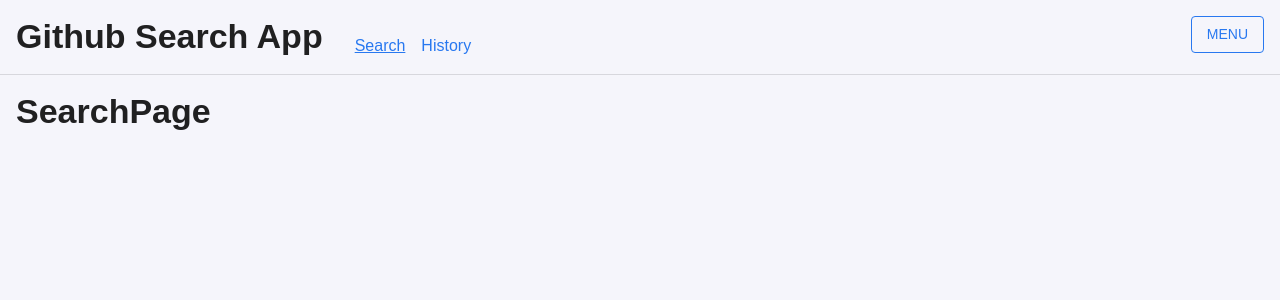
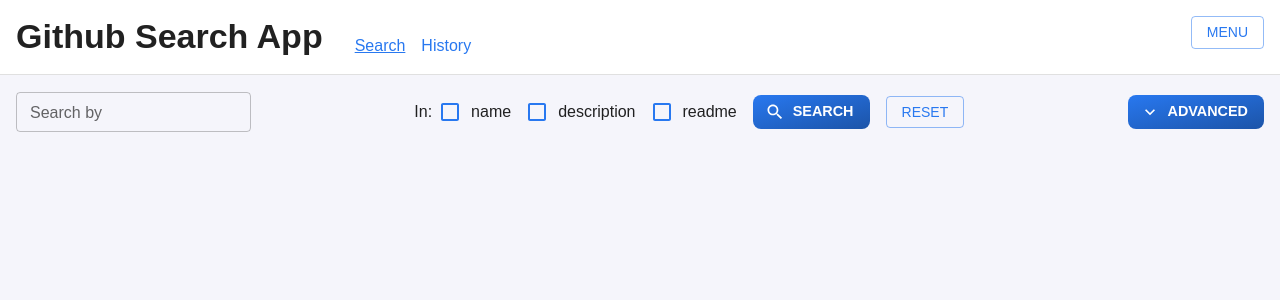
Before and after one commit to vis0rka/github-search-repo, a React (Vite) app: page /search in a window 1280 px wide. Shown: the top 300 px of the page. Built offline with nearby package versions, Linux system fonts and the light colour scheme.

Commit message:
create default search layout

```diff
--- a/package.json
+++ b/package.json
@@ -11,6 +11,7 @@
   "dependencies": {
     "@emotion/react": "^11.10.5",
     "@emotion/styled": "^11.10.5",
+    "@mui/icons-material": "^5.11.0",
     "@mui/material": "^5.11.6",
     "react": "^18.2.0",
     "react-dom": "^18.2.0",
--- a/src/components/Button.tsx
+++ b/src/components/Button.tsx
@@ -88,13 +88,8 @@
 `;
 
 const OutlinedButton = styled(MuiButton)`
-  border: 1px solid ${(props) => props.theme.palette.primary.main};
-  &:hover,
-  &:active,
-  &.Mui-disabled {
-    border: 1px solid ${(props) => props.theme.palette.primary.main};
-    background-color: rgb(255 255 255 / 15%);
-  }
+  padding: calc(${props => props.theme.spacing(VERTICAL_SPACING)} - 1px) calc(${props =>
+        props.theme.spacing(HORIZONTAL_SPACING)} - 1px);
 `;
 
 const ContainedButton = styled(MuiButton)`
--- /dev/null
+++ b/src/components/Icons.tsx
@@ -0,0 +1,4 @@
+import { KeyboardArrowUp, KeyboardArrowDown, Search } from '@mui/icons-material';
+export const UpArrowIcon =  KeyboardArrowUp
+export const DownArrowIcon =  KeyboardArrowDown
+export const SearchIcon =  Search
--- /dev/null
+++ b/src/components/form/CheckBox.tsx
@@ -0,0 +1,23 @@
+import styled from '@emotion/styled'
+import {
+    Checkbox as MuiCheckBox,
+    CheckboxProps as MuiCheckBoxProps,
+    FormControlLabel as MuiFormControlLabel,
+} from '@mui/material'
+import React from 'react'
+
+interface CheckBoxProps extends MuiCheckBoxProps {
+    label?: React.ReactNode
+}
+
+export const CheckBox: React.FC<CheckBoxProps> = ({ label, ...rest }) => {
+    return (
+        <div>
+            <MuiFormControlLabel control={<StyledCheckbox {...rest} />} label={label} />
+        </div>
+    )
+}
+
+const StyledCheckbox = styled(MuiCheckBox)`
+    color: ${props => props.theme.palette.primary.main};
+`
--- /dev/null
+++ b/src/components/form/TextField.tsx
@@ -0,0 +1,13 @@
+import React, { forwardRef } from 'react'
+import { TextField as MuiTextField, StandardTextFieldProps as MuiTextFieldProps } from '@mui/material'
+
+export interface TextFieldProps extends MuiTextFieldProps {
+}
+
+export const TextField = forwardRef<HTMLInputElement, TextFieldProps>(
+    (props, ref) => {
+        return (
+            <MuiTextField inputRef={ref} {...props} margin='none' size='small'/>
+        )
+    },
+)
--- a/src/components/page/PageHeader.tsx
+++ b/src/components/page/PageHeader.tsx
@@ -92,8 +92,7 @@
 const Root = styled(Box)`
   padding: ${(props) => props.theme.spacing(4)};
   border-bottom: solid 1px ${(props) => props.theme.palette.divider};
-  //background-color: ${(props) =>
-    darken(props.theme.palette.background.default, 0.1)};
+  background-color: ${props => props.theme.palette.background.paper};
   //box-shadow: ${(props) => props.theme.shadows[1]};
   width: 100%;
 `;
--- /dev/null
+++ b/src/pages/search/SearchBar.tsx
@@ -0,0 +1,31 @@
+import { Box } from 'components/Box';
+import Button from 'components/Button';
+import { CheckBox } from 'components/form/CheckBox';
+import { TextField } from 'components/form/TextField';
+import { DownArrowIcon, SearchIcon } from 'components/Icons';
+import { Stack } from 'components/Stack';
+import { Text } from 'components/Text';
+import React from 'react';
+
+export const SearchBar = () => {
+  return (
+    <Box display="flex" justifyContent="space-between" alignItems='center'>
+      <TextField label="Search by" />
+      <Box display="flex" alignItems="center">
+        <Box display="flex" alignItems="center">
+          <Text mr={2}>In:</Text>
+          <Stack direction="row">
+            <CheckBox label="name" />
+            <CheckBox label="description" />
+            <CheckBox label="readme" />
+          </Stack>
+        </Box>
+          <Stack direction="row" spacing={4} display="flex" alignItems="center">
+            <Button startIcon={<SearchIcon />}>Search</Button>
+            <Button variant="outlined">Reset</Button>
+          </Stack>
+      </Box>
+      <Button startIcon={<DownArrowIcon />}>Advanced</Button>
+    </Box>
+  );
+};
--- a/src/pages/search/SearchPage.tsx
+++ b/src/pages/search/SearchPage.tsx
@@ -2,10 +2,13 @@
 import { PageHeader } from 'components/page/PageHeader';
 import { Text } from 'components/Text';
 import React from 'react';
+import { SearchBar } from './SearchBar';
 
 const SearchPage = () => {
   return (
-    <Text variant="h1">SearchPage</Text>
+    <>
+    <SearchBar />
+    </>
   );
 };
 
```
Also changed, not shown: 1 other file (tests, documents, lock files or other folders).
